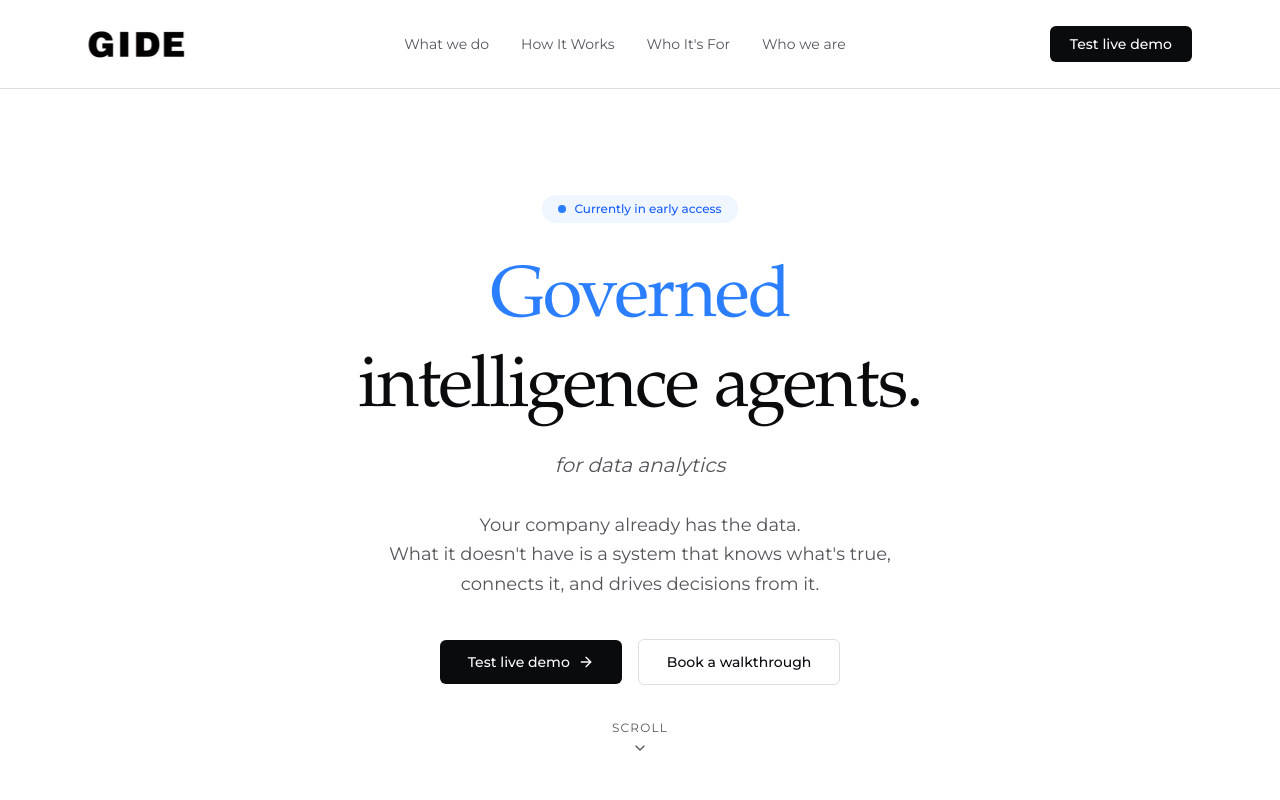
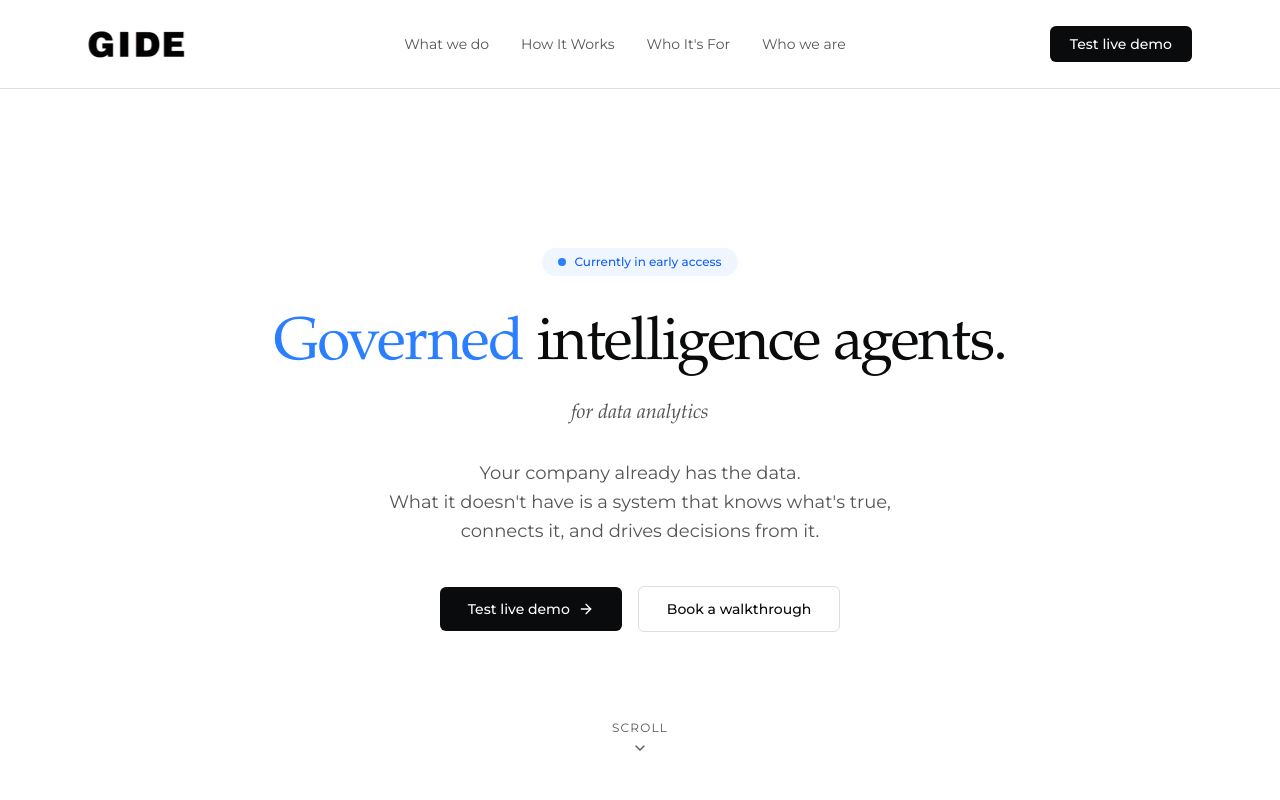
Before and after one commit to Gide-Agency/v0-website-Gide, a Next.js app: page / in a window 1280 px wide. Shown: the top 800 px of the page. Built offline with nearby package versions, Linux system fonts and the light colour scheme.

Commit message:
style: hero title one line, subtitle in serif italic
Co-Authored-By: Claude Opus 4.7 (1M context) <noreply@anthropic.com>

```diff
--- a/components/gide/hero.tsx
+++ b/components/gide/hero.tsx
@@ -13,10 +13,10 @@ export function Hero() {
           </span>
         </div>
 
-        <h1 className="font-serif text-4xl leading-tight tracking-tight text-foreground sm:text-5xl md:text-6xl lg:text-7xl text-balance">
+        <h1 className="whitespace-nowrap font-serif text-2xl leading-tight tracking-tight text-foreground sm:text-4xl md:text-5xl lg:text-6xl">
           <span className="text-blue-500">Governed</span> intelligence agents.
         </h1>
-        <p className="mt-4 font-sans italic text-lg text-muted-foreground sm:text-xl">
+        <p className="mt-4 font-serif italic text-lg text-muted-foreground sm:text-xl">
           for data analytics
         </p>
 
```
